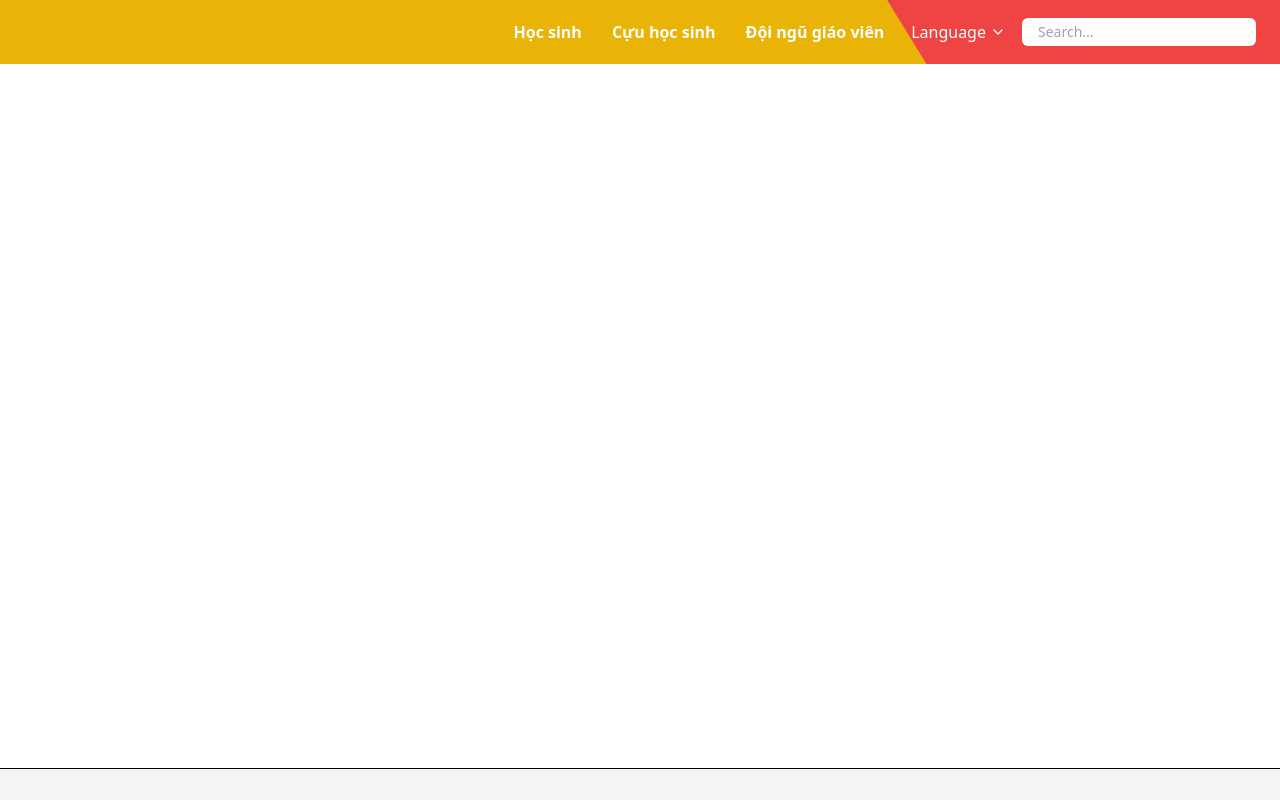
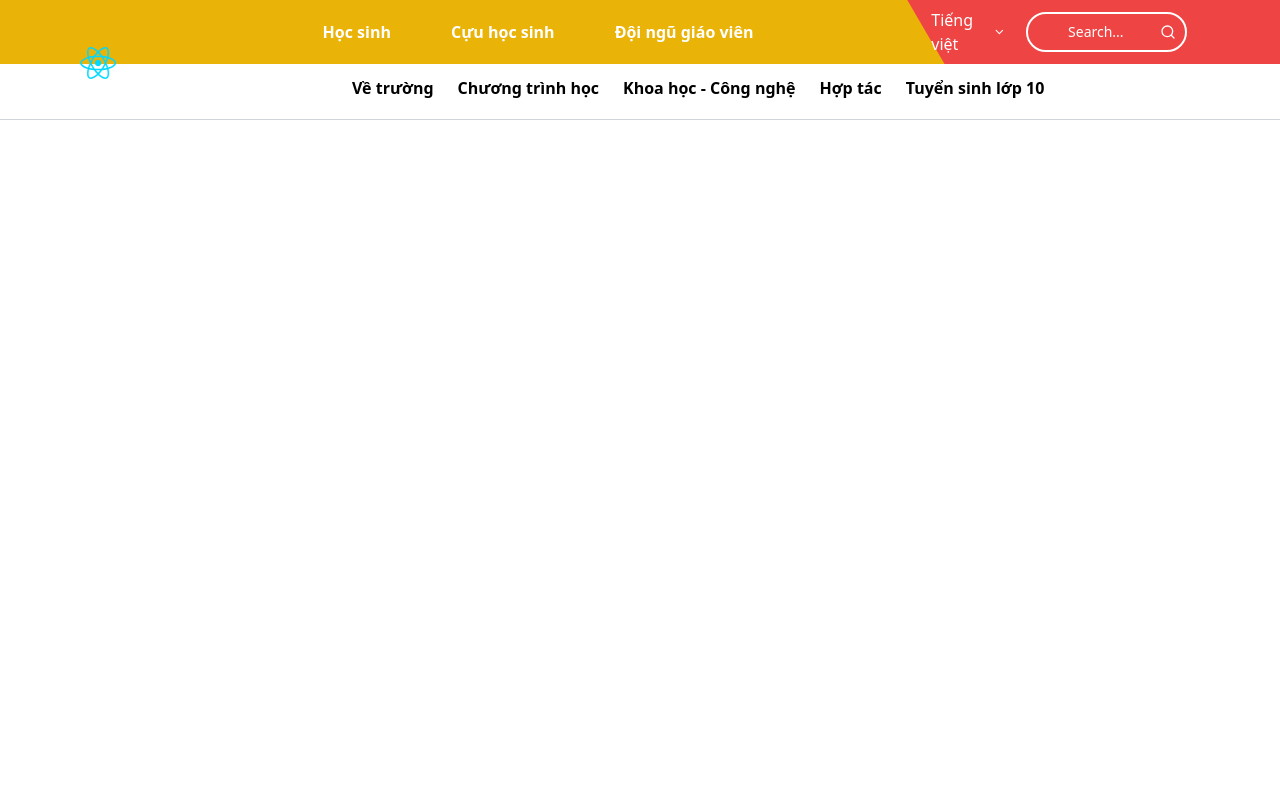
Before and after one commit to nupniichan/Website-quan-ly-cau-lac-bo, a React (Vite) app in the folder user/: page / in a window 1280 px wide. Shown: the top 800 px of the page. Built offline with nearby package versions, Linux system fonts and the light colour scheme.

Commit message:
added navbar, fixed header, changed app.jsx css to fit in navbar

```diff
--- a/user/src/App.css
+++ b/user/src/App.css
@@ -49,3 +49,20 @@
 .read-the-docs {
   color: #888;
 }
+.navbar{
+  width:100%;
+}
+.image-container {
+  position: absolute; /* Position it absolutely */
+  left: 50%; /* Center it horizontally */
+  top: 0; /* Align it to the top of the header */
+  transform: translateX(-100%); /* Adjust to center the image */
+  z-index: 20; /* Make sure it's above other elements */
+}
+
+.logo {
+  height: 80px; /* Adjust height as needed */
+  width: auto; /* Maintain aspect ratio */
+  margin-top: 4%; /* Adjust this value to lift the image */
+  margin-right: 500px;
+}
--- a/user/src/App.jsx
+++ b/user/src/App.jsx
@@ -1,24 +1,35 @@
-
 import { BrowserRouter as Router, Routes, Route, Navigate } from 'react-router-dom';
 import Footer from './components/Footer.jsx';
 import Header from './components/Header.jsx';
+import Navbar from './components/Navbar.jsx';
 import './App.css';
 import './index.css';
 import 'bootstrap/dist/css/bootstrap.min.css';
+import logoImage from './assets/react.svg'; // Update this path
+
 function App() {
-
-
   return (
     <Router>
-      <div className="app">
+      <div className="app relative">
         <div className="header">
           <Header />
         </div>
+
+        {/* Image positioned on top of the header and navbar */}
+        <div className="image-container">
+          <img src={logoImage} alt="Logo" className="logo" /> {/* Logo Image */}
+        </div>
+
+        <div className="navbar">
+          <Navbar />
+        </div>
+
         <div className="content">
           <Routes>
             <Route path="/" element={<Navigate to="/" />} />
           </Routes>
         </div>
+
         <div className="footer">
           <Footer />
         </div>
--- a/user/src/components/Header.jsx
+++ b/user/src/components/Header.jsx
@@ -1,4 +1,5 @@
 import { ChevronDown } from 'lucide-react';
+import { Search } from 'lucide-react'; // Make sure to import the Search icon
 
 const Header = () => {
   return (
@@ -8,16 +9,16 @@ const Header = () => {
         <div className="absolute inset-0 bg-yellow-500 z-10" />
         <div className="relative flex items-center justify-end px-4 h-full z-20">
           {/* Positioned on the right side */}
-          <div className="flex">
-            <span className="font-bold text-white mr-[30px]">Học sinh</span>
-            <span className="font-bold text-white mr-[30px]">Cựu học sinh</span>
-            <span className="font-bold text-white mr-[30px]">Đội ngũ giáo viên</span>
+          <div className="flex mr-[10%]">
+            <span className="font-bold text-white mr-[60px]">Học sinh</span>
+            <span className="font-bold text-white mr-[60px]">Cựu học sinh</span>
+            <span className="font-bold text-white mr-[90px]">Đội ngũ giáo viên</span>
           </div>
         </div>
       </div>
 
       {/* Red Section with a Protruding Triangle */}
-      <div className="relative w-[15  %] h-full -ml-[4%]">
+      <div className="relative w-[35%] h-full -ml-[4%]">
         <div
           className="absolute inset-0 bg-red-500 z-10"
           style={{
@@ -26,8 +27,8 @@ const Header = () => {
         />
         <div className="relative flex items-center justify-end px-4 h-full z-20">
           {/* Language Dropdown */}
-          <div className="relative flex items-center mr-4">
-            <span className="text-white">Language</span>
+          <div className="relative flex items-center mr-[20px]">
+            <span className="text-white">Tiếng việt</span>
             <ChevronDown size={16} className="text-white ml-1" />
             {/* Dropdown menu placeholder */}
             <div className="absolute right-0 mt-2 w-32 bg-white rounded shadow-lg hidden">
@@ -39,12 +40,13 @@ const Header = () => {
           </div>
 
           {/* Search Bar */}
-          <div>
+          <div className="relative">
             <input
               type="text"
               placeholder="Search..."
-              className="px-3 py-1 rounded-md text-sm"
+              className="px-10 py-2 rounded-[20px] text-sm w-[70%] bg-transparent border-2 border-white placeholder:text-white"
             />
+            <Search size={16} className="absolute right-[35%] top-1/2 transform -translate-y-1/2 text-white" />
           </div>
         </div>
       </div>
--- /dev/null
+++ b/user/src/components/Navbar.jsx
@@ -0,0 +1,16 @@
+const Navbar = () => {
+    return (
+      <nav className="relative flex justify-between items-center h-12 bg-white border-b border-gray-300 w-full">
+        {/* Navigation Links */}
+        <ul className="flex space-x-6 z-20 ml-[25%] font-bold">
+          <li className="text-black">Về trường</li>
+          <li className="text-black">Chương trình học</li>
+          <li className="text-black">Khoa học - Công nghệ</li>
+          <li className="text-black">Hợp tác</li>
+          <li className="text-black">Tuyển sinh lớp 10</li>
+        </ul>
+      </nav>
+    );
+  };
+
+  export default Navbar;
```
